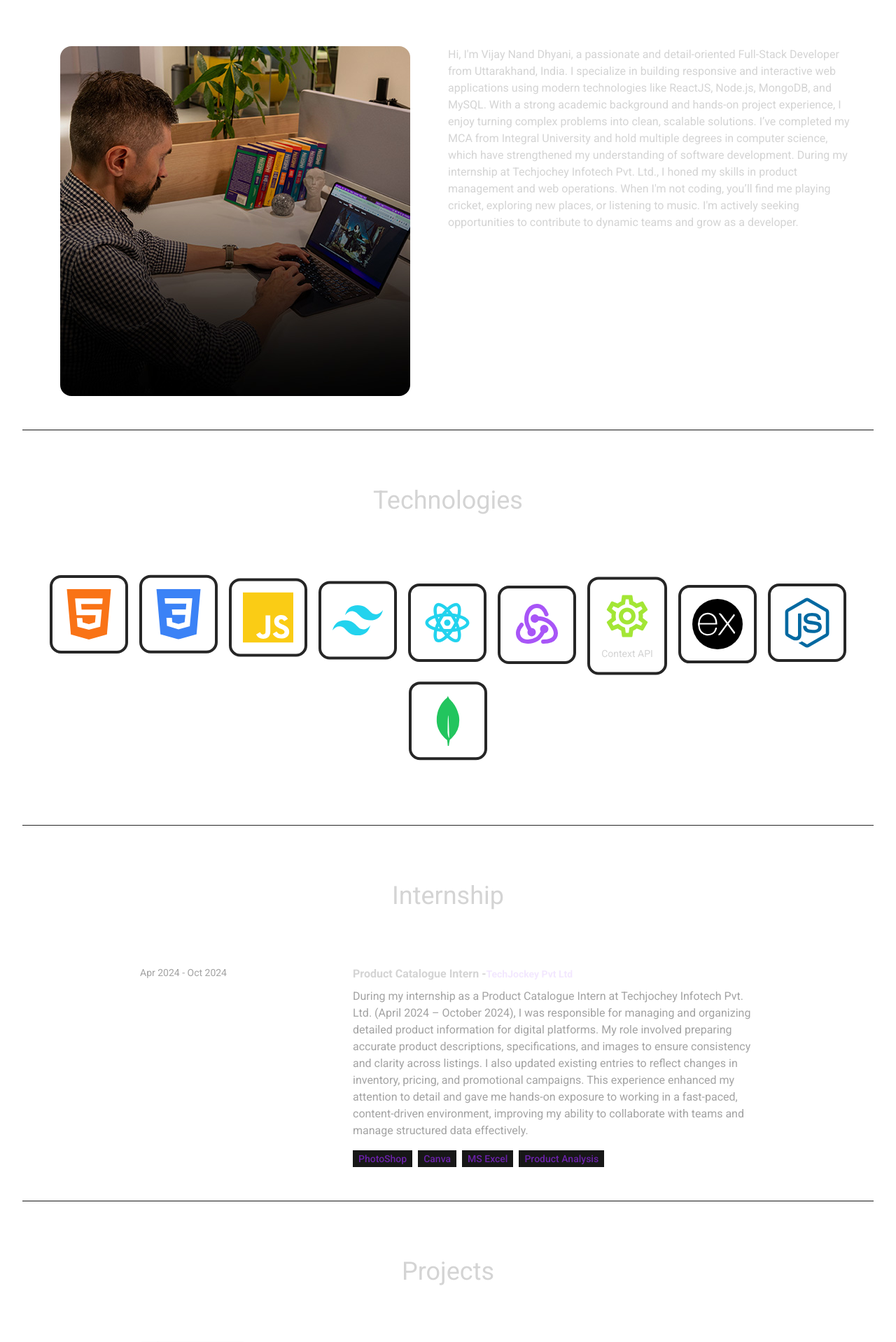
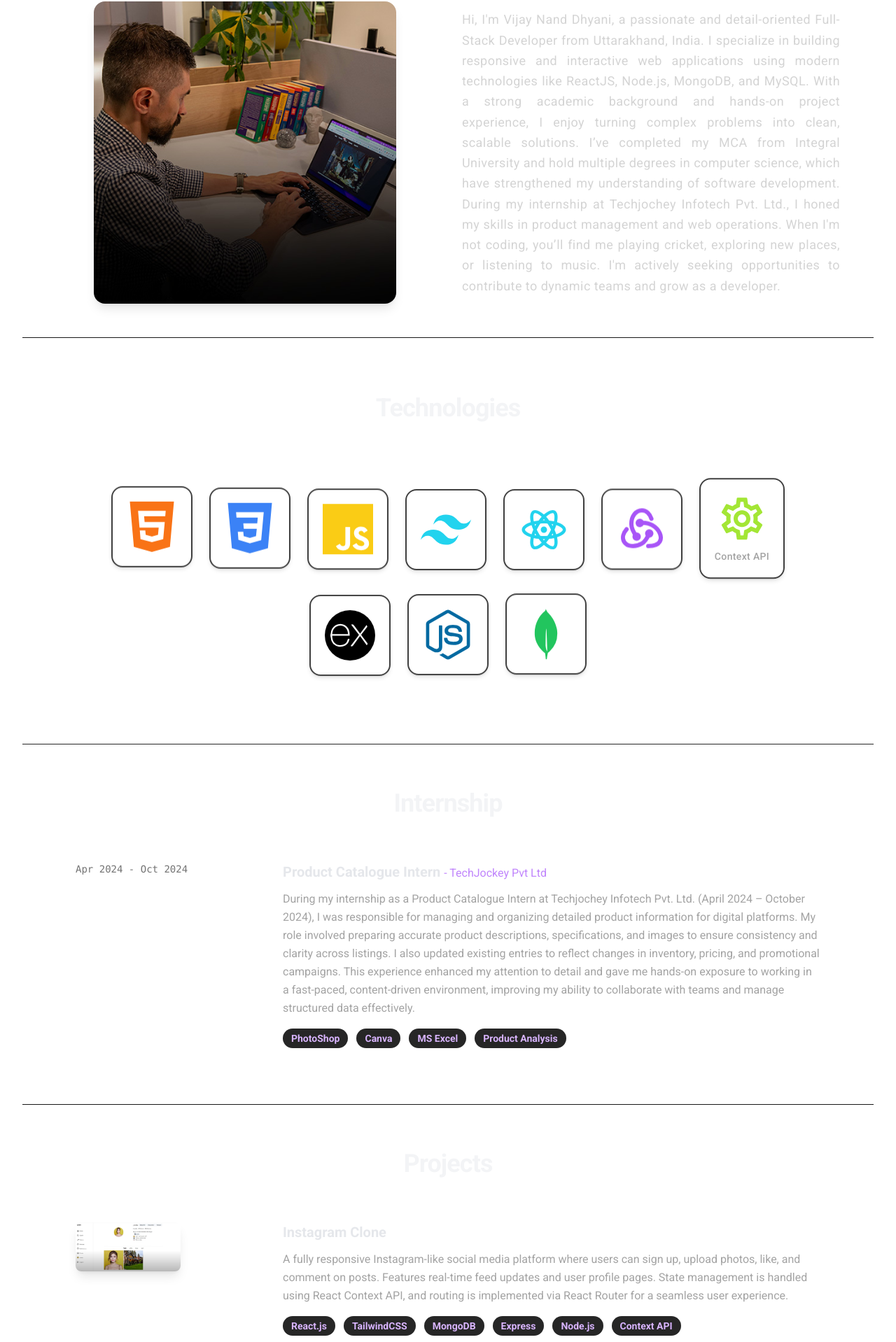
Before and after one commit to dhyani081/P-Portfolio, a React (Vite) app: page / in a window 1280 px wide. Shown: the part 828-2746 px from the top of the page at 70% size. Built offline with nearby package versions, Linux system fonts and the light colour scheme.

Commit message:
Updated the css and compatabile for mobile devies

```diff
--- a/src/components/About.jsx
+++ b/src/components/About.jsx
@@ -1,35 +1,43 @@
-import AboutImg from "../assets/about.jpg"
-import { ABOUT_TEXT } from "../constants"
-import {motion} from "framer-motion"
+import AboutImg from "../assets/about.jpg";
+import { ABOUT_TEXT } from "../constants";
+import { motion } from "framer-motion";
+
 const About = () => {
     return (
-        <div className="border-b border-neutral-900 pb-4">
-            <h1 className="my-20 text-center text-4xl ">About
-                <span className="text-neutral-500"> ME</span>
+        <section className="border-b border-neutral-900 pb-12 px-4 sm:px-8 md:px-12">
+            <h1 className="my-16 text-center text-4xl font-bold tracking-wide text-white">
+                About <span className="text-neutral-500">Me</span>
             </h1>
-            <div className="flex flex-wrap">
+
+            <div className="flex flex-col-reverse lg:flex-row items-center justify-center gap-10">
                 <motion.div
-                whileInView={{opacity:1,x:0}}
-                initial={{opacity:0,x:-100}}
-                transition={{duration:0.5}}
-                className="w-full lg:w-1/2 lg:p-8">
-                    <div className="flex items-center justify-center">
-                        <img className="rounded-2xl" src={AboutImg} alt="about" />
-                    </div>
+                    whileInView={{ opacity: 1, x: 0 }}
+                    initial={{ opacity: 0, x: -100 }}
+                    transition={{ duration: 0.6 }}
+                    className="w-full lg:w-1/2 flex justify-center"
+                >
+                    <img
+                        className="rounded-2xl shadow-lg w-4/5 max-w-md object-cover"
+                        src={AboutImg}
+                        alt="about"
+                    />
                 </motion.div>
+
                 <motion.div
-                whileInView={{opacity:1,x:0}}
-                initial={{opacity:0,x:100}}
-                transition={{duration:0.5}}
-                className="w-full lg:w-1/2">
+                    whileInView={{ opacity: 1, x: 0 }}
+                    initial={{ opacity: 0, x: 100 }}
+                    transition={{ duration: 0.6 }}
+                    className="w-full lg:w-1/2"
+                >
                     <div className="flex justify-center lg:justify-start">
-                        <p className="my-2 max-w-xl py-6">{ABOUT_TEXT}</p>
+                        <p className="text-lg text-neutral-300 leading-relaxed tracking-wide max-w-xl text-justify">
+                            {ABOUT_TEXT}
+                        </p>
                     </div>
                 </motion.div>
             </div>
-        </div>
+        </section>
+    );
+};
 
-    )
-}
-
-export default About
+export default About;
--- a/src/components/Internship.jsx
+++ b/src/components/Internship.jsx
@@ -1,38 +1,57 @@
 import { INTERNSHIP } from "../constants";
-import { motion } from "framer-motion"
+import { motion } from "framer-motion";
+
 const Internship = () => {
   return (
-    <div className="border-b border-neutral-900 pb-4">
+    <div className="border-b border-neutral-900 pb-8 px-4 md:px-8 lg:px-16">
       <motion.h2
         whileInView={{ opacity: 1, y: 0 }}
-        initial={{ opacity: 0, y: -100 }}
-        transition={{ duration: 0.5 }}
-        className="my-20 text-center text-4xl">Internship
+        initial={{ opacity: 0, y: -50 }}
+        transition={{ duration: 0.6 }}
+        className="my-16 text-center text-4xl font-semibold tracking-tight text-gray-100"
+      >
+        Internship
+      </motion.h2>
 
-        </motion.h2>
       <div>
         {INTERNSHIP.map((internship, index) => (
-          <div key={index} className="mb-8 flex flex-wrap lg:justify-center">
+          <div
+            key={index}
+            className="mb-12 flex flex-col lg:flex-row lg:items-start lg:justify-center gap-6"
+          >
             <motion.div
-            whileInView={{ opacity: 1, x: 0 }}
-            initial={{ opacity: 0, x: -100 }}
-            transition={{ duration: 0.5 }}
-             className="w-full lg:w-1/4">
-              <p className="mb-2 text-sm text-neutral-400">{internship.year}</p>
+              whileInView={{ opacity: 1, x: 0 }}
+              initial={{ opacity: 0, x: -80 }}
+              transition={{ duration: 0.6, delay: index * 0.1 }}
+              className="w-full lg:w-1/4 text-center lg:text-left"
+            >
+              <p className="text-sm font-mono text-neutral-500">{internship.year}</p>
             </motion.div>
+
             <motion.div
-            whileInView={{ opacity: 1, x: 0 }}
-            initial={{ opacity: 0, x: 100 }}
-            transition={{ duration: 1 }}
-            className="w-full max-w-xl lg:w-3/4">
-              <h6 className="mb-2 font-semibold">
-                {internship.role} -<span className="text-sm text-purple-100">{internship.company}
+              whileInView={{ opacity: 1, x: 0 }}
+              initial={{ opacity: 0, x: 80 }}
+              transition={{ duration: 0.7, delay: index * 0.15 }}
+              className="w-full lg:w-3/4 max-w-3xl"
+            >
+              <h6 className="mb-3 text-xl font-semibold text-gray-200">
+                {internship.role}{" "}
+                <span className="text-purple-400 text-base font-normal">
+                  - {internship.company}
                 </span>
               </h6>
-              <p className="mb-4 text-neutral-400">{internship.description}</p>
-              {internship.technologies.map((tech, index) => (
-                <span key={index} className="mr-2 mt-4 round bg-neutral-900 px-2 py-1 text-sm font-medium text-purple-800">{tech}</span>
-              ))}
+              <p className="mb-4 text-neutral-400 leading-relaxed">{internship.description}</p>
+
+              <div className="flex flex-wrap gap-3">
+                {internship.technologies.map((tech, techIndex) => (
+                  <span
+                    key={techIndex}
+                    className="inline-block rounded-full bg-neutral-800 px-3 py-1 text-sm font-semibold text-purple-300 transition-colors hover:bg-purple-700 cursor-default select-none"
+                  >
+                    {tech}
+                  </span>
+                ))}
+              </div>
             </motion.div>
           </div>
         ))}
--- a/src/components/Projects.jsx
+++ b/src/components/Projects.jsx
@@ -1,43 +1,76 @@
-import { PROJECTS } from "../constants"
-import {motion} from "framer-motion"
+import { PROJECTS } from "../constants";
+import { motion } from "framer-motion";
 
 const Projects = () => {
   return (
-    <div className="border-b border-neutral-900 pb-4">
+    <div className="border-b border-neutral-900 pb-8 px-4 md:px-8 lg:px-16">
       <motion.h2
         whileInView={{ opacity: 1, y: 0 }}
-        initial={{ opacity: 0, y: -100 }}
-        transition={{ duration: 0.5 }}
-        className="my-20 text-center text-4xl">Projects</motion.h2>
+        initial={{ opacity: 0, y: -50 }}
+        transition={{ duration: 0.6 }}
+        className="my-16 text-center text-4xl font-semibold tracking-tight text-gray-100"
+      >
+        Projects
+      </motion.h2>
+
       <div>
         {PROJECTS.map((project, index) => (
-          <div key={index} className="mb-8 flex flex-wrap lg:justify-center">
+          <div
+            key={index}
+            className="mb-12 flex flex-col lg:flex-row lg:items-start lg:justify-center gap-6"
+          >
             <motion.div
               whileInView={{ opacity: 1, x: 0 }}
-              initial={{ opacity: 0, x: -100 }}
-              transition={{ duration: 1 }}
-              className="w-full lg:w-1/4">
-              <img src={project.image} width={150} height={150} alt={project.title}
-                className="mb-6 rounded" />
+              initial={{ opacity: 0, x: -80 }}
+              transition={{ duration: 0.7, delay: index * 0.1 }}
+              className="w-full lg:w-1/4 flex justify-center lg:justify-start"
+            >
+              <img
+                src={project.image}
+                width={150}
+                height={150}
+                alt={project.title}
+                className="mb-6 rounded-lg shadow-lg transition-transform duration-300 ease-in-out hover:scale-105 cursor-pointer"
+              />
             </motion.div>
+
             <motion.div
               whileInView={{ opacity: 1, x: 0 }}
-              initial={{ opacity: 0, x: 100 }}
-              transition={{ duration: 1 }}
-              className="w-full max-w-xl lg:w-3/4">
-              <a href={project.link} target="_blank" rel="noopener noreferrer">
-                <h6 className="mb-2 font-semibold">{project.title}</h6>
+              initial={{ opacity: 0, x: 80 }}
+              transition={{ duration: 0.7, delay: index * 0.15 }}
+              className="w-full max-w-3xl lg:w-3/4"
+            >
+              <a
+                href={project.link}
+                target="_blank"
+                rel="noopener noreferrer"
+                className="hover:underline"
+              >
+                <h6 className="mb-3 text-xl font-semibold text-gray-200">
+                  {project.title}
+                </h6>
               </a>
-              <p className="mb-4 text-neutral-400">{project.description}</p>
-              {project.technologies.map((tech, index) => (
-                <span key={index} className="mr-2 rounded bg-neutral-900 px-2 py-1 text-sm font-medium text-purple-900">{tech}</span>
-              ))}
+
+              <p className="mb-4 text-neutral-400 leading-relaxed">
+                {project.description}
+              </p>
+
+              <div className="flex flex-wrap gap-3">
+                {project.technologies.map((tech, techIndex) => (
+                  <span
+                    key={techIndex}
+                    className="inline-block rounded-full bg-neutral-800 px-3 py-1 text-sm font-semibold text-purple-300 transition-colors hover:bg-purple-700 cursor-default select-none"
+                  >
+                    {tech}
+                  </span>
+                ))}
+              </div>
             </motion.div>
           </div>
         ))}
       </div>
     </div>
-  )
-}
+  );
+};
 
-export default Projects
+export default Projects;
--- a/src/components/Technologies.jsx
+++ b/src/components/Technologies.jsx
@@ -10,7 +10,7 @@
 } from "react-icons/si";
 import { FaNodeJs } from "react-icons/fa";
 import { TbBrandRedux } from "react-icons/tb";
-import { MdOutlineSettings } from "react-icons/md"; // Using as placeholder for Context API
+import { MdOutlineSettings } from "react-icons/md"; // Placeholder for Context API
 import { motion } from "framer-motion";
 
 const iconVariants = (duration) => ({
@@ -28,12 +28,12 @@
 
 const Technologies = () => {
   return (
-    <div className="border-b border-neutral-800 pb-24">
+    <div className="border-b border-neutral-800 pb-24 px-4 md:px-8 lg:px-16">
       <motion.h1
         whileInView={{ opacity: 1, y: 0 }}
         initial={{ opacity: 0, y: -100 }}
         transition={{ duration: 1.5 }}
-        className="my-20 text-center text-4xl"
+        className="my-20 text-center text-4xl font-semibold tracking-tight text-gray-100"
       >
         Technologies
       </motion.h1>
@@ -41,14 +41,15 @@
         whileInView={{ opacity: 1, x: 0 }}
         initial={{ opacity: 0, x: -100 }}
         transition={{ duration: 1.5 }}
-        className="flex flex-wrap items-center justify-center gap-4"
+        className="flex flex-wrap items-center justify-center gap-6"
       >
         {/* HTML */}
         <motion.div
           variants={iconVariants(2)}
           initial="initial"
           animate="animate"
-          className="rounded-2xl border-4 border-neutral-800 p-4"
+          className="group rounded-2xl border-2 border-neutral-700 p-5 shadow-md hover:shadow-lg hover:scale-110 transition-transform duration-300 cursor-default"
+          aria-label="HTML5"
         >
           <SiHtml5 className="text-7xl text-orange-500" />
         </motion.div>
@@ -58,7 +59,8 @@
           variants={iconVariants(2.2)}
           initial="initial"
           animate="animate"
-          className="rounded-2xl border-4 border-neutral-800 p-4"
+          className="group rounded-2xl border-2 border-neutral-700 p-5 shadow-md hover:shadow-lg hover:scale-110 transition-transform duration-300 cursor-default"
+          aria-label="CSS3"
         >
           <SiCss3 className="text-7xl text-blue-500" />
         </motion.div>
@@ -68,7 +70,8 @@
           variants={iconVariants(2.4)}
           initial="initial"
           animate="animate"
-          className="rounded-2xl border-4 border-neutral-800 p-4"
+          className="group rounded-2xl border-2 border-neutral-700 p-5 shadow-md hover:shadow-lg hover:scale-110 transition-transform duration-300 cursor-default"
+          aria-label="JavaScript"
         >
           <SiJavascript className="text-7xl text-yellow-400" />
         </motion.div>
@@ -78,7 +81,8 @@
           variants={iconVariants(2.6)}
           initial="initial"
           animate="animate"
-          className="rounded-2xl border-4 border-neutral-800 p-4"
+          className="group rounded-2xl border-2 border-neutral-700 p-5 shadow-md hover:shadow-lg hover:scale-110 transition-transform duration-300 cursor-default"
+          aria-label="Tailwind CSS"
         >
           <SiTailwindcss className="text-7xl text-cyan-400" />
         </motion.div>
@@ -88,7 +92,8 @@
           variants={iconVariants(2.8)}
           initial="initial"
           animate="animate"
-          className="rounded-2xl border-4 border-neutral-800 p-4"
+          className="group rounded-2xl border-2 border-neutral-700 p-5 shadow-md hover:shadow-lg hover:scale-110 transition-transform duration-300 cursor-default"
+          aria-label="React"
         >
           <RiReactjsLine className="text-7xl text-cyan-400" />
         </motion.div>
@@ -98,20 +103,24 @@
           variants={iconVariants(3)}
           initial="initial"
           animate="animate"
-          className="rounded-2xl border-4 border-neutral-800 p-4"
+          className="group rounded-2xl border-2 border-neutral-700 p-5 shadow-md hover:shadow-lg hover:scale-110 transition-transform duration-300 cursor-default"
+          aria-label="Redux"
         >
           <TbBrandRedux className="text-7xl text-purple-500" />
         </motion.div>
 
-        {/* Context API (Placeholder icon with label) */}
+        {/* Context API (Placeholder) */}
         <motion.div
           variants={iconVariants(3.2)}
           initial="initial"
           animate="animate"
-          className="rounded-2xl border-4 border-neutral-800 p-4 text-center"
+          className="group rounded-2xl border-2 border-neutral-700 p-5 shadow-md hover:shadow-lg hover:scale-110 transition-transform duration-300 cursor-default text-center"
+          aria-label="Context API"
         >
           <MdOutlineSettings className="text-7xl text-lime-400 mx-auto" />
-          <span className="text-sm text-neutral-300 mt-2 block">Context API</span>
+          <span className="text-sm text-neutral-400 mt-2 block font-medium tracking-wide">
+            Context API
+          </span>
         </motion.div>
 
         {/* Express */}
@@ -119,7 +128,8 @@
           variants={iconVariants(3.4)}
           initial="initial"
           animate="animate"
-          className="rounded-2xl border-4 border-neutral-800 p-4"
+          className="group rounded-2xl border-2 border-neutral-700 p-5 shadow-md hover:shadow-lg hover:scale-110 transition-transform duration-300 cursor-default"
+          aria-label="Express"
         >
           <SiExpress className="text-7xl text-white bg-black rounded-full p-2" />
         </motion.div>
@@ -129,7 +139,8 @@
           variants={iconVariants(3.6)}
           initial="initial"
           animate="animate"
-          className="rounded-2xl border-4 border-neutral-800 p-4"
+          className="group rounded-2xl border-2 border-neutral-700 p-5 shadow-md hover:shadow-lg hover:scale-110 transition-transform duration-300 cursor-default"
+          aria-label="Node.js"
         >
           <FaNodeJs className="text-7xl text-sky-700" />
         </motion.div>
@@ -139,7 +150,8 @@
           variants={iconVariants(3.8)}
           initial="initial"
           animate="animate"
-          className="rounded-2xl border-4 border-neutral-800 p-4"
+          className="group rounded-2xl border-2 border-neutral-700 p-5 shadow-md hover:shadow-lg hover:scale-110 transition-transform duration-300 cursor-default"
+          aria-label="MongoDB"
         >
           <SiMongodb className="text-7xl text-green-500" />
         </motion.div>
```
Also changed, not shown: src/components/Contact.jsx (+33 -30 lines), src/components/ContactForm.jsx (+40 -63 lines), src/components/Hero.jsx (+19 -12 lines), src/components/Navbar.jsx (+6 -11 lines).
